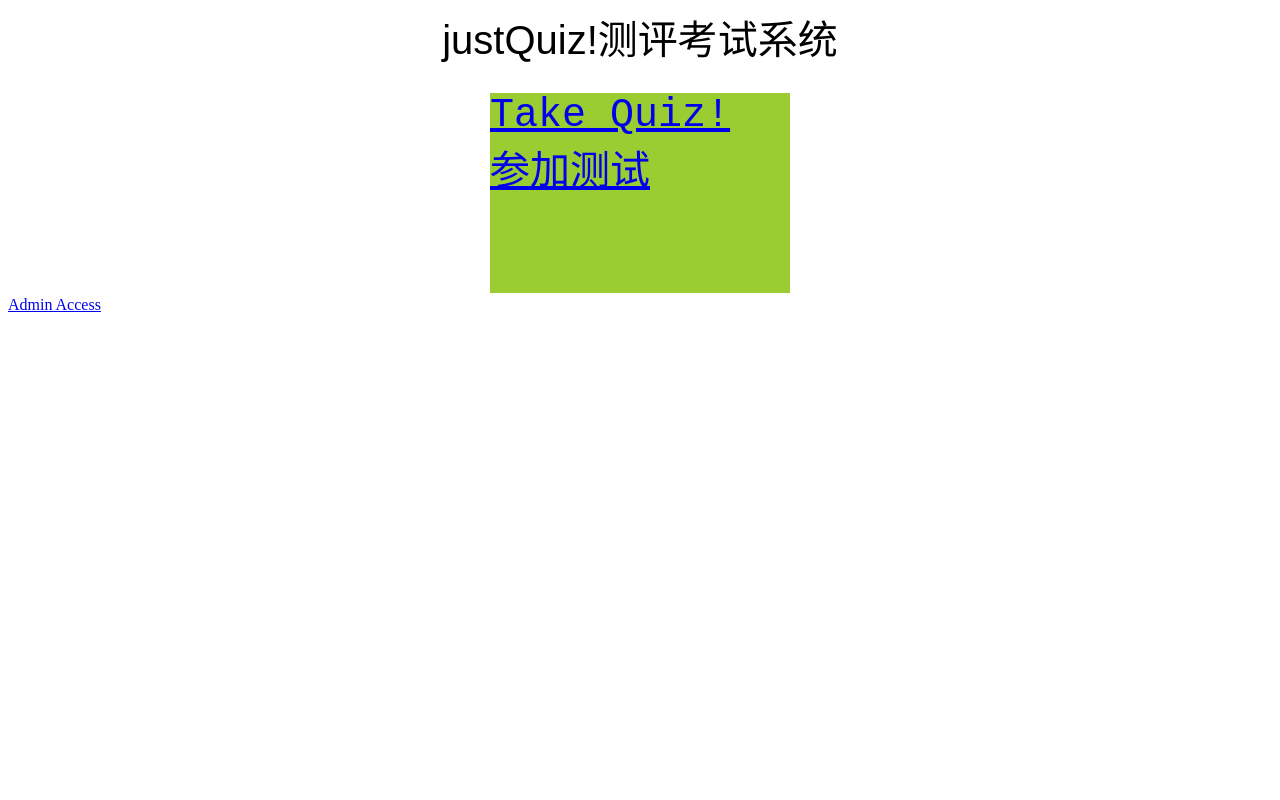
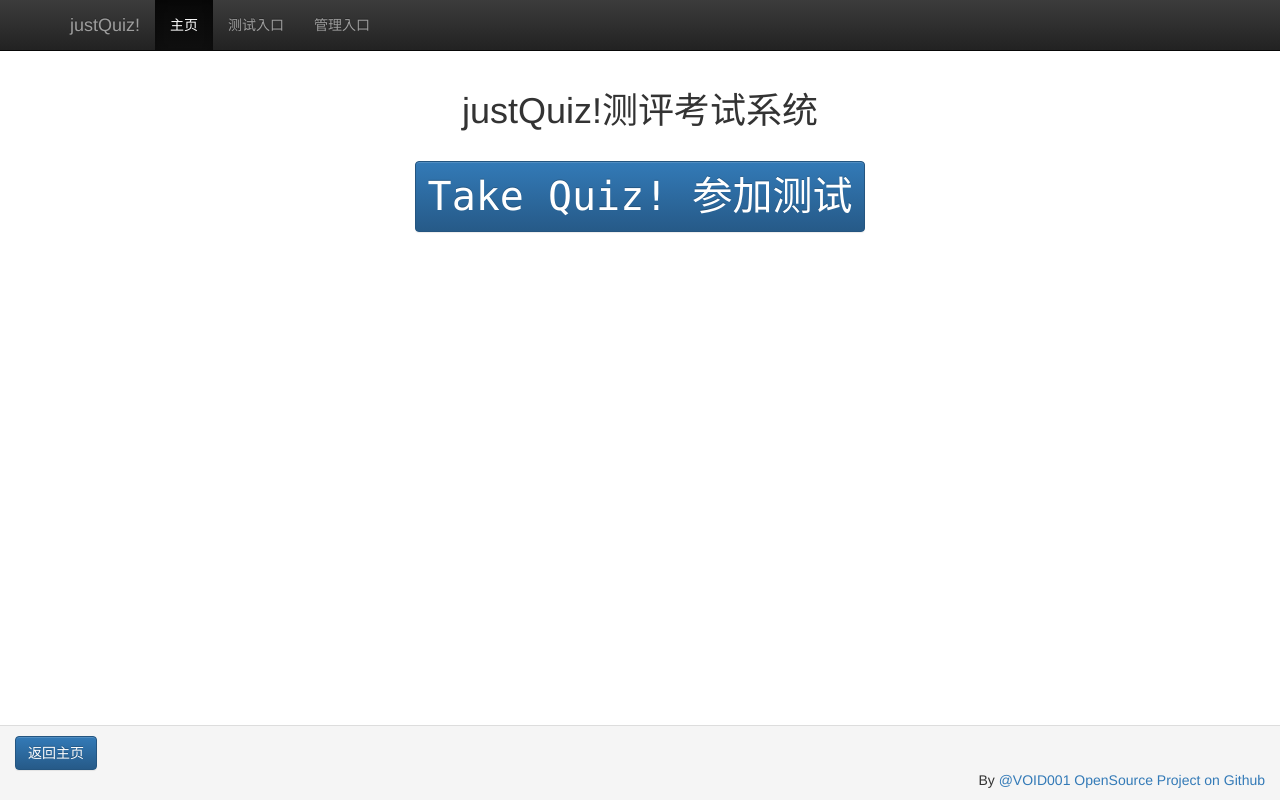
Before and after one commit to VOID001/justQuiz, a PHP site: page / in a window 1280 px wide. Run offline with PHP 8.4, Linux system fonts and the light colour scheme; data that the repository does not hold is empty; some libraries are stand-ins or nearby versions.

Commit message:
为网站添加BootStrapCSS

```diff
--- a/app/admin/addexam.php
+++ b/app/admin/addexam.php
@@ -148,6 +148,7 @@ else if(isset($_POST) && $_POST['create']=="true")               //Create a Pape
 			</table>
 		</div>
 	</div>
+	<?php require_once(dirname(__FILE__)."/../html/footer.php");?>
 	</body>
 	</html>
 
--- a/app/admin/additem.php
+++ b/app/admin/additem.php
@@ -23,3 +23,5 @@ if(isset($_POST['addItem']))
 
 }
 require_once(dirname(__FILE__)."/../html/additem_form.php");
+
+require_once(dirname(__FILE__)."/../html/footer.php");
--- a/app/admin/showitem.php
+++ b/app/admin/showitem.php
@@ -61,5 +61,6 @@ mysql_close();
 		<a href=<?php echo $hrefDel;?>>从试卷中移出此试题并返回</a>&nbsp;&nbsp;&nbsp;
 		<a href="./addexam.php">返回题目选择页面</a>
 	</div>
+	<?php require_once(dirname(__FILE__)."/../html/footer.php");?>
 </body>
 </html>
--- /dev/null
+++ b/app/html/footer.php
@@ -0,0 +1,18 @@
+<?php
+/**
+ * Created by PhpStorm.
+ * User: void-admin
+ * Date: 15-2-15
+ * Time: 上午12:08
+ */
+$home="/justQuiz/app";
+require_once(dirname(__FILE__)."/../config.php");
+?>
+<!--<div style="position:relative ;bottom: 100;">-->
+<div class="navbar-fixed-bottom panel-footer">
+	<!--<a href==history.go(-1) onclick="history.go(-1)">返回上一页</a>          <!-- 这里如何返回上一级问题还没解决-->
+	<a class="btn btn-primary" href="<?php echo $home;?>">返回主页</a>
+	<div align="right" class="copyright"> By <a href="http://voidword.sinaapp.com">@VOID001</a> <a href="http://github.com/VOID001/justQuiz">OpenSource Project on Github</a></div>
+</div>
+<script src="<?php echo $ABSPATH."/bootstrap/js/jquery-".$jquery_version.".min.js";?>" ></script>
+<script src="<?php echo $ABSPATH."/bootstrap/js/bootstrap.js";?>" ></script>
--- /dev/null
+++ b/app/html/header.php
@@ -0,0 +1,13 @@
+<?php
+/**
+ * Created by PhpStorm.
+ * User: void-admin
+ * Date: 15-2-15
+ * Time: 上午10:23
+ */
+?>
+<meta charset="utf-8">
+<meta http-equiv="X-UA-COMPATIBLE" content="IE=edge">
+<meta name="viewport" content="width=device-width,initial-scale=1">
+<link href="<?php echo $ABSPATH."/bootstrap/css/bootstrap.css";?>" rel="stylesheet">
+<link href="<?php echo $ABSPATH."/bootstrap/css/bootstrap-theme.css";?>" rel="stylesheet">
--- /dev/null
+++ b/app/html/navbar_top.php
@@ -0,0 +1,28 @@
+<?php
+/**
+ * Created by PhpStorm.
+ * User: void-admin
+ * Date: 15-2-15
+ * Time: 上午11:26
+ */
+?>
+<nav class="navbar navbar-inverse navbar-static-top">
+	<div class="container">
+		<div class="navbar-header">
+			<button type="button" class="navbar-toggle collapsed" data-toggle="collapse" data-target="#navbar" aria-expanded="false" aria-controls="navbar">
+				<span class="sr-only">Toggle navigation</span>
+				<span class="icon-bar"></span>
+				<span class="icon-bar"></span>
+				<span class="icon-bar"></span>
+			</button>
+			<a class="navbar-brand" href="<?php echo $ABSPATH;?>">justQuiz!</a>
+		</div>
+		<div id="navbar" class="collapse navbar-collapse">
+			<ul class="nav navbar-nav">
+				<li <?php if($pos=="home")echo 'class="active"';?>><a href="<?php echo $ABSPATH;?>">主页</a></li>
+				<li <?php if($pos=="quiz")echo 'class="active"';?>><a href="<?php echo $ABSPATH."/quiz.php";?>">测试入口</a></li>
+				<li <?php if($pos=="admin")echo 'class="active"';?>><a href="<?php echo $ABSPATH."/admin/";?>">管理入口</a></li>
+			</ul>
+		</div><!--/.nav-collapse -->
+	</div>
+</nav>
--- a/app/welcome.php
+++ b/app/welcome.php
@@ -7,41 +7,40 @@
  * File: welcome.php
  * Description: The main UI for homepage
  */
-
+$pos="home";
 ?>
 <html>
 <meta http-equiv="Content-Type" content="text/html; charset=utf-8" />
 <head>
 	<title>JustQuiz! An app for quizzing and examing</title>
+	<?php require_once(dirname(__FILE__)."/html/header.php");?>
 </head>
 <body>
-		<div style='margin: auto;font-family:KaiTi, "楷体", sans-serif;text-align: center;font-size:40px'>
-			justQuiz!测评考试系统
-		</div>
+<?php require_once(dirname(__FILE__)."/html/navbar_top.php");?>
+
+
+<div class="container">
+	<div class="text-center">
+		<h1>justQuiz!测评考试系统</h1>
 		<table style="margin:auto;">
 			<th></th>
 			<tr><br/></tr>
 			<tr>
 				<td>
 					<a href="quiz.php">
-						<div style="background-color:yellowgreen; width:300px;height:200px;">
-							<div style='margin:auto;font-family:"Courier New","Arial","sans-serif","monospace";font-size:40px;'>Take Quiz! 参加测试</div>
+						<!--<div style="background-color:yellowgreen; width:300px;height:200px;">-->
+						<div class="btn btn-large btn-primary" >
+							<div style='margin:auto;font-family: Monaco, "Courier New", Courier, monospace ;font-size:40px;'>Take Quiz! 参加测试</div>
 						</div>
 					</a>
 				</td>
-				<!--
-				<td>
-					<div style="background-color:red; width:300px;height:200px;">
-						<a href="admin/admin.php">
-							<div style='margin:auto;font-family:"Courier New","Arial","sans-serif","monospace";font-size:40px;'>Add A Quiz!</div>
-						</a>
-					</div>
-				</td>
-				!-->
 			</tr>
 		</table>
-		<div style="">
-			<a href="admin/index.php">Admin Access</a>
 	</div>
+</div>
+<div class="bottom">
+<!--	<a href="admin/index.php">Admin Access</a>-->
+</div>
+<?php require_once(dirname(__FILE__)."/html/footer.php");?>
 </body>
 </html>
```
Also changed, not shown: app/admin/index.php (+6 -1 lines), app/class/examclass.php (+15 -15 lines), app/html/quiz_form.html (+9 -5 lines), app/quiz.php (+19 -4 lines). Lines whose indentation alone changed are shown as unchanged.
